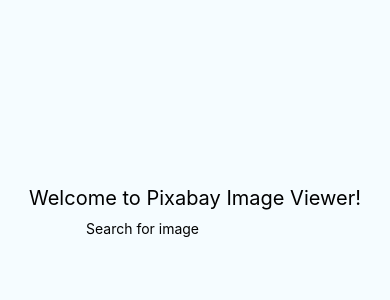
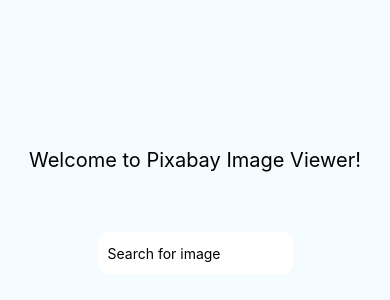
Before and after one commit to sebge-1/image-viewer, a React Native app: screen / in a window 390 px wide. Shown: the part 216-516 px from the top of the page. Built offline with nearby package versions, Linux system fonts and the light colour scheme; no server answers.

Commit message:
add some styling to TextInput field

```diff
--- a/App.js
+++ b/App.js
@@ -24,6 +24,7 @@
       <View style={styles.container}>
         <Text style={styles.welcome}>Welcome to Pixabay Image Viewer!</Text>
         <TextInput
+          style={styles.input}
           placeholder={'Search for image'}
           value={this.state.query}
           onChangeText={query => this.setState({ query })}
@@ -44,5 +45,13 @@
     fontSize: 20,
     textAlign: 'center',
     margin: 10,
+  },
+  input:{
+    height: '5%',
+    width: '50%',
+    backgroundColor: 'white',
+    borderRadius: 10,
+    paddingLeft: 10,
+    marginTop: 50
   }
 });
```
